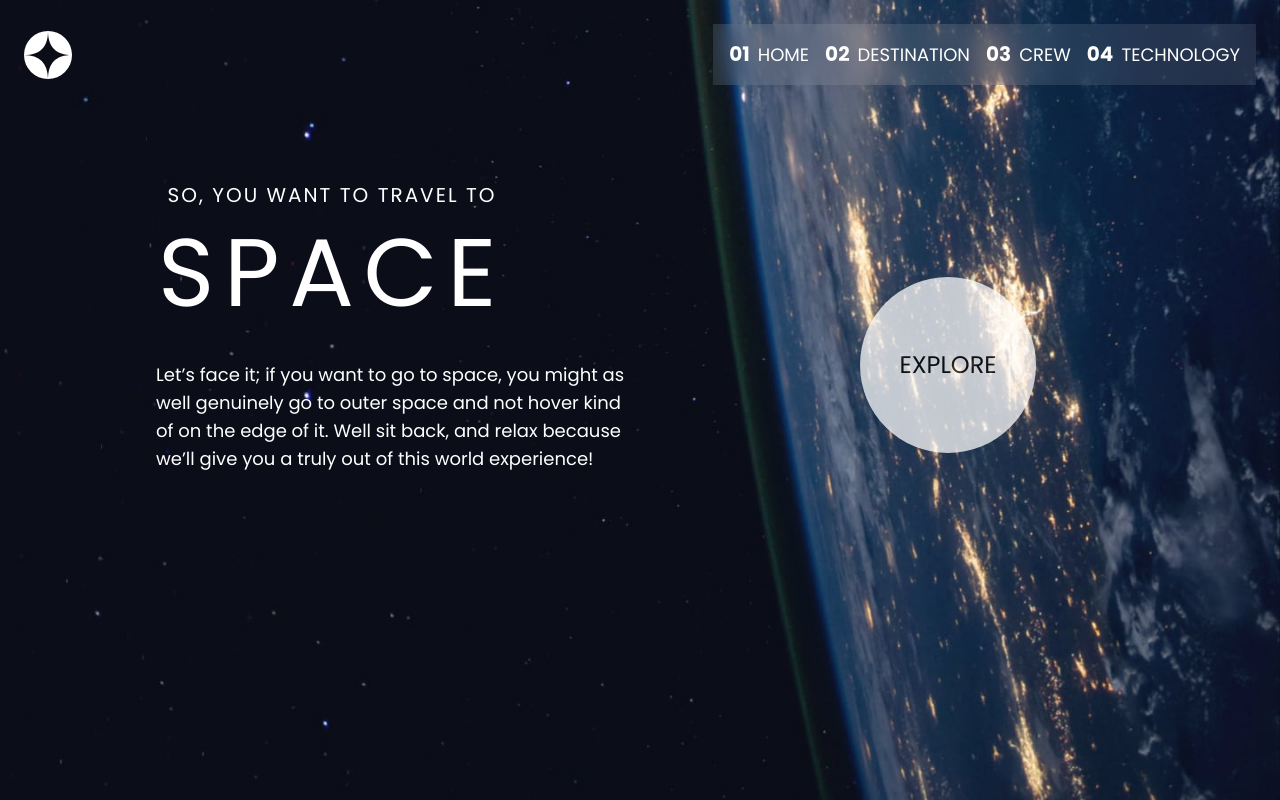
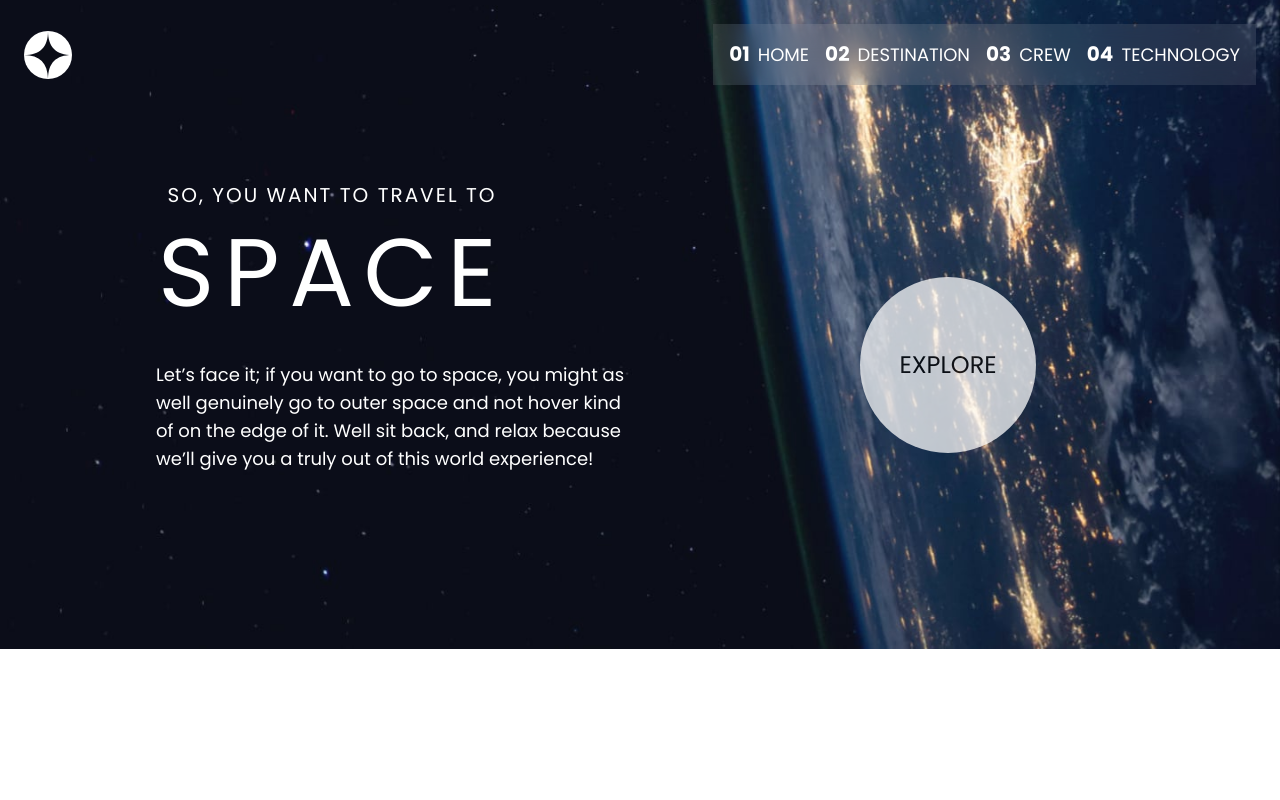
Before and after one commit to Shadrack04/react-space-tourism-website, a React (Vite) app: page / in a window 1280 px wide. Built offline with nearby package versions, Linux system fonts and the light colour scheme.

Commit message:
Fix the background image

```diff
--- a/src/App.css
+++ b/src/App.css
@@ -10,7 +10,9 @@ body {
 @media (min-width: 359px) {
   body {
     background-image: url(/src/assets/home/background-home-mobile.jpg);
-    background-repeat: no-repeat;
+    /* background-repeat: no-repeat; */
+    background-position: center;
+    background-size: cover;
   }
 }
 
```
